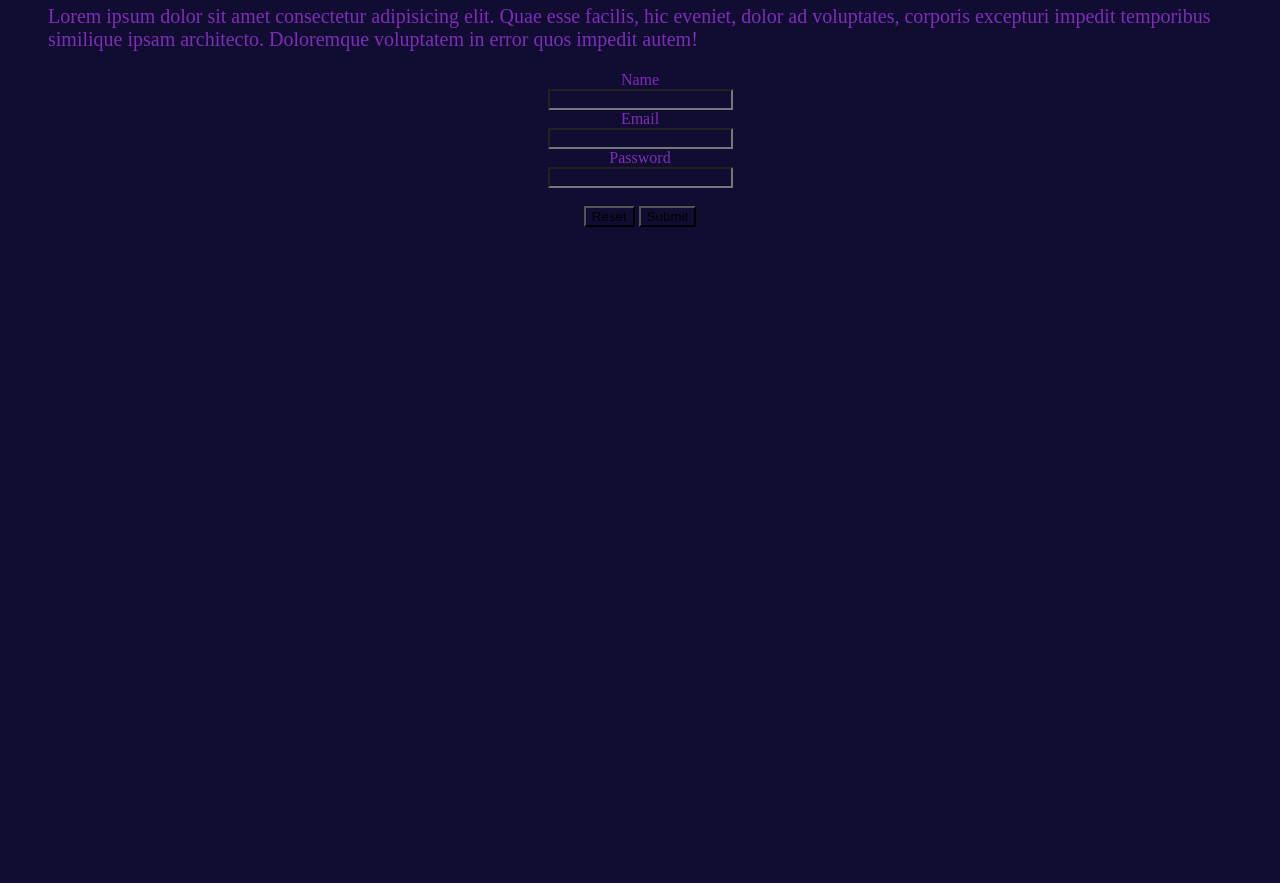
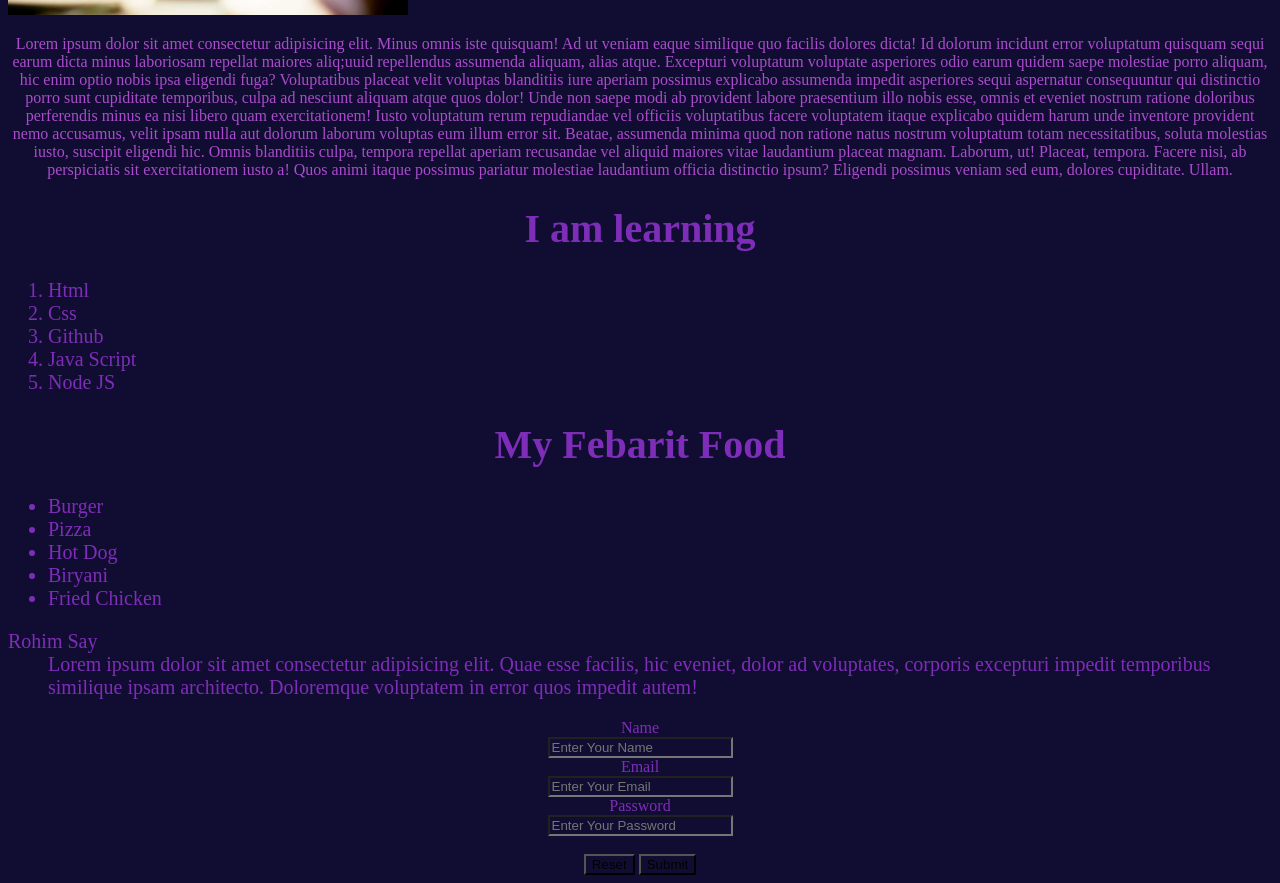
Before and after one commit to davidmamoun/my-git-repo, a plain HTML site: page index.html in a window 1280 px wide. Shown: the part 1505-2388 px from the top of the page. Before the commit the page ends 1740 px from the top, so only its background shows below. Drawn offline with Linux system fonts and the light colour scheme.

Commit message:
added images and style file

```diff
--- a/index.html
+++ b/index.html
@@ -3,8 +3,10 @@
 <head>
     <meta charset="UTF-8">
     <meta name="viewport" content="width=device-width, initial-scale=1.0">
+    <link rel="shortcut icon" href="Approve_icon.svg.png" type="image/x-icon">
     <title>My Project</title>
     <link rel="stylesheet" href="Style/style.css">
+
 
 </head>
 <body>
@@ -13,7 +15,9 @@
 
 
     <h1>This is my youtube Link</h1>
-    <a href="https://www.youtube.com/"target="blank">Youtube</a >
+    <a href="https://www.youtube.com/"target="blank">Youtube</a ><br><br>
+
+        <a href="Resmika.jpg " download="Download" ><img src="Resmika.jpg" alt="pic"></a>
 
 
     <h1 class="crush">My crush</h1>
@@ -36,6 +40,7 @@
     <li>Fried Chicken</li>
 </ul>
 <dl>
+    <dt>Rohim Say</dt>
 
     <dd>Lorem ipsum dolor sit amet consectetur adipisicing elit. Quae esse facilis, hic eveniet, dolor ad voluptates, corporis excepturi impedit temporibus similique ipsam architecto. Doloremque voluptatem in error quos impedit autem!</dd>
 </dl>
@@ -44,13 +49,13 @@
 <form action="#">
 
     <label for="name">Name</label><br>
-    <input type="text" name="name" id="name">
+    <input type="text" name="name" id="name" placeholder="Enter Your Name">
     <br>
     <label for="email">Email</label><br>
-    <input type="email" name="email" id="email">
+    <input type="email" name="email" id="email" placeholder="Enter Your Email">
     <br>
     <label for="pas">Password</label><br>
-    <input type="password" name="pas" id="pas">
+    <input type="password" name="pas" id="pas" placeholder="Enter Your Password">
     <br>
     <br>
     <input type="Reset" value="Reset">
```
Also changed, not shown: Approve_icon.svg.png (added), Resmika.jpg (added).
